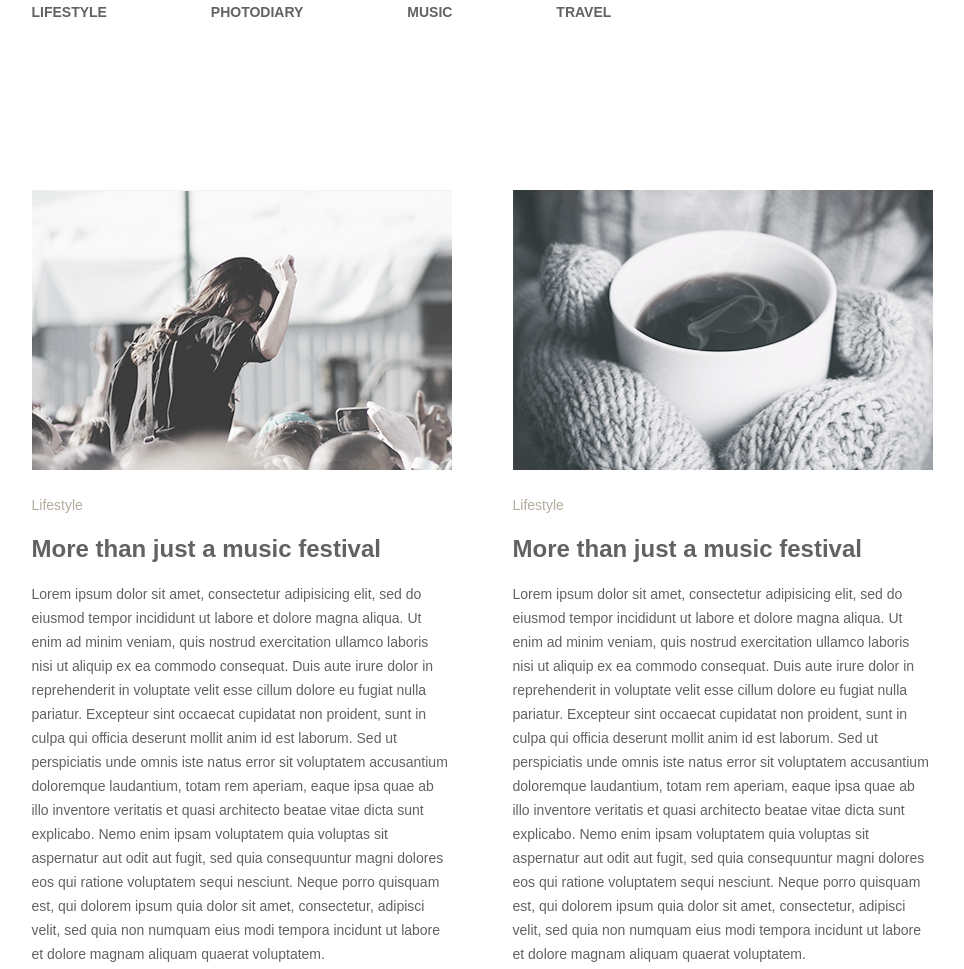
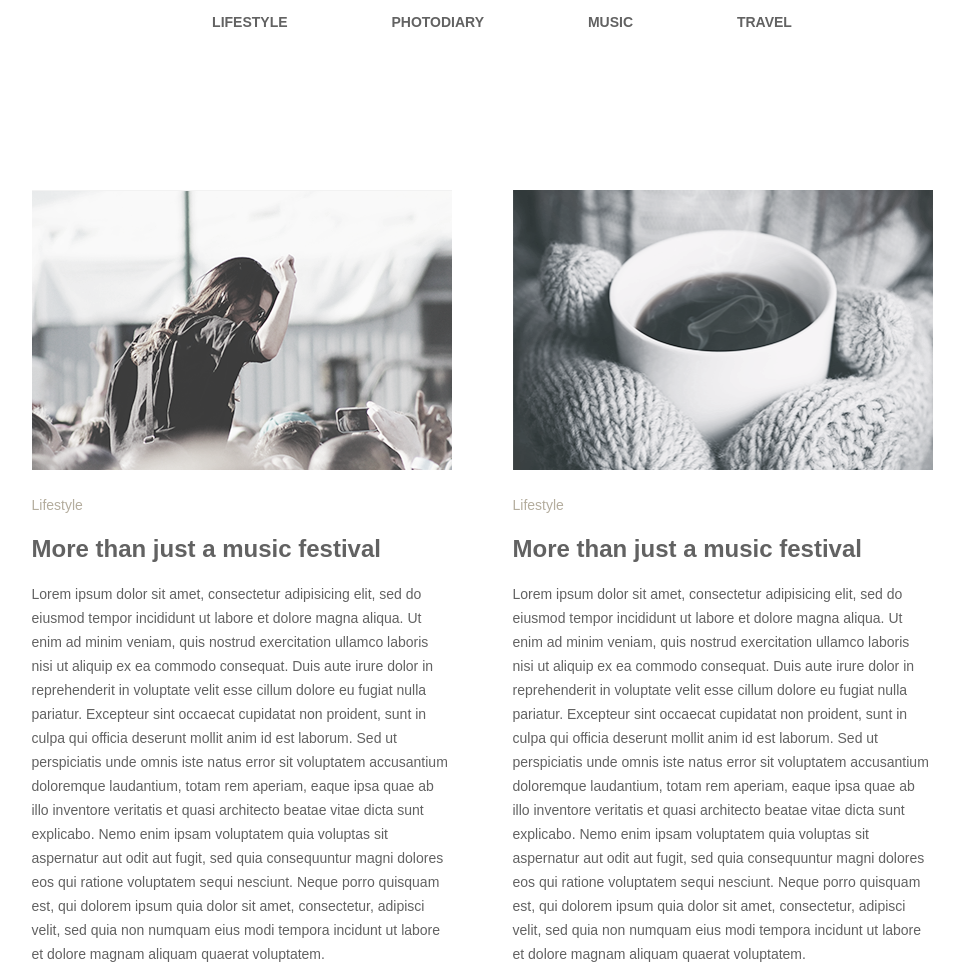
Before and after one commit to atayanvr/goit-fe-course, a plain HTML site: page html-css/module-1/index.html in a window 1280 px wide. Shown: the top 969 px of the page, without its empty margins (158-1122 px from the left). Drawn offline with Linux system fonts and the light colour scheme.

Commit message:
change text align navigation

```diff
--- a/html-css/module-1/css/index.css
+++ b/html-css/module-1/css/index.css
@@ -10,10 +10,11 @@ body{
     width:901px;
     height: 190px;
     margin: auto;
-    padding: 0;
+    padding: 10px 0 10px 40px;
     box-sizing: border-box;
     font-size: 14px;
     list-style: none;
+    text-align: center;
 
 }
 
```
